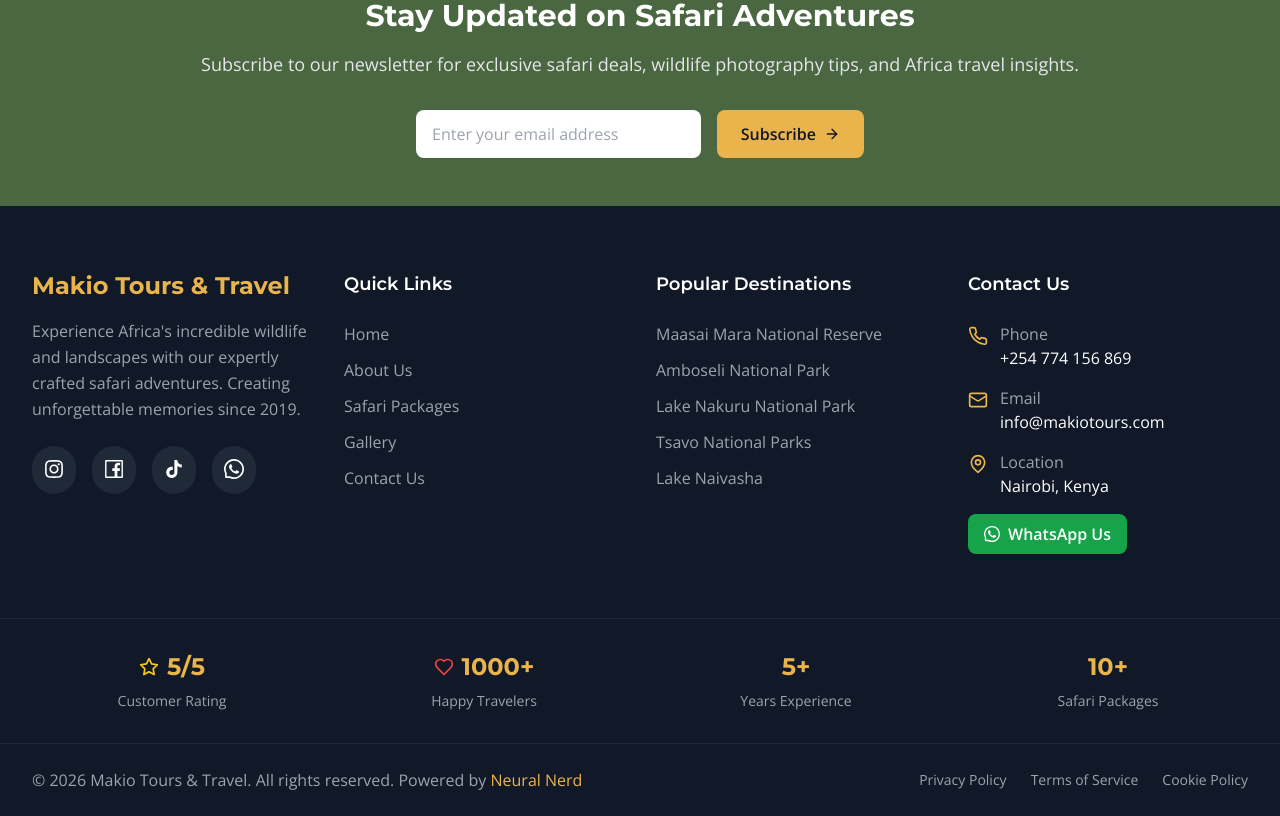
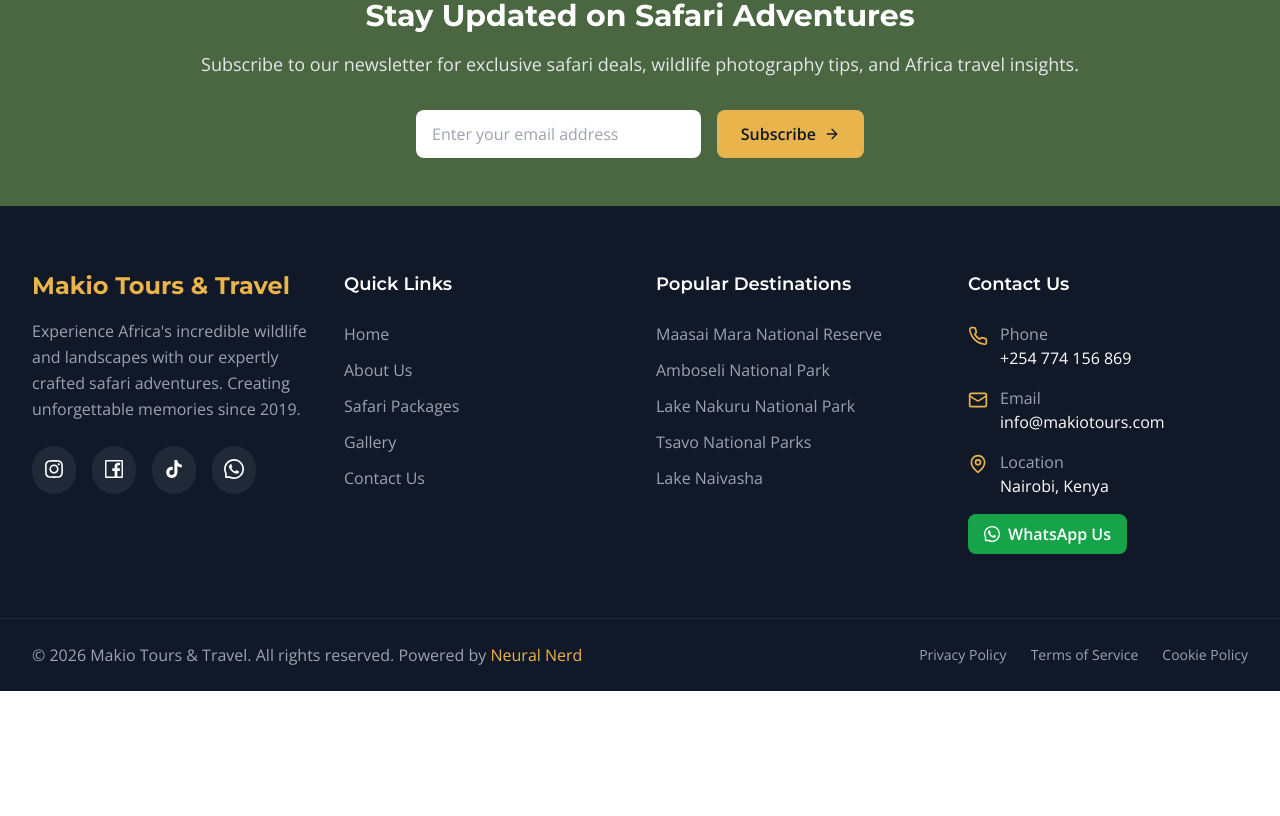
Before and after one commit to Milton-Ngala/Makio, a React (Vite) app: page / in a window 1280 px wide. Shown: the part 6614-7430 px from the top of the page. After the commit the page ends 7305 px from the top, so only its background shows below. Built offline with nearby package versions, Linux system fonts and the light colour scheme.

Commit message:
feat: adjust whatsup icon size on contact page and removed trust indicators in the footer

```diff
--- a/src/components/Booking.tsx
+++ b/src/components/Booking.tsx
@@ -1,5 +1,6 @@
 import React, { useState } from 'react';
 import { Mail, Phone, MessageSquare, CheckCircle, AlertCircle } from 'lucide-react';
+import { WhatsAppOutlined } from '@ant-design/icons';
 
 interface BookingForm {
   name: string;
@@ -10,6 +11,17 @@
   endDate: string;
   guests: number;
   specialRequests: string;
+}
+
+interface BookingErrors {
+  name?: string;
+  email?: string;
+  phone?: string;
+  packageType?: string;
+  startDate?: string;
+  endDate?: string;
+  guests?: string;
+  specialRequests?: string;
 }
 
 const Booking: React.FC = () => {
@@ -26,7 +38,7 @@
 
   const [isSubmitting, setIsSubmitting] = useState(false);
   const [submitStatus, setSubmitStatus] = useState<'idle' | 'success' | 'error'>('idle');
-  const [errors, setErrors] = useState<Partial<BookingForm>>({});
+  const [errors, setErrors] = useState<BookingErrors>({});
 
   const packages = [
     'Maasai Mara Classic Safari',
@@ -37,7 +49,7 @@
   ];
 
   const validateForm = (): boolean => {
-    const newErrors: Partial<BookingForm> = {};
+    const newErrors: BookingErrors = {};
 
     if (!formData.name.trim()) newErrors.name = 'Name is required';
     if (!formData.email.trim()) {
@@ -78,7 +90,7 @@
     }));
 
     // Clear error when user starts typing
-    if (errors[name as keyof BookingForm]) {
+    if (errors[name as keyof BookingErrors]) {
       setErrors(prev => ({
         ...prev,
         [name]: undefined
@@ -439,7 +451,7 @@
                       <span className="font-opensans">info@makiotours.com</span>
                     </div>
                     <div className="flex items-center">
-                      <MessageSquare className="h-5 w-5 mr-3 text-sunset-gold" />
+                      <WhatsAppOutlined className="h-5 w-5 mr-3 text-sunset-gold" style={{fontSize: "20px"}}/>
                       <span className="font-opensans">WhatsApp Available</span>
                     </div>
                   </div>
--- a/src/components/Footer.tsx
+++ b/src/components/Footer.tsx
@@ -218,39 +218,6 @@
         </div>
       </div>
 
-      {/* Trust Indicators */}
-      <div className="border-t border-gray-800 py-8">
-        <div className="container mx-auto px-4 sm:px-6 lg:px-8">
-          <div className="grid grid-cols-2 lg:grid-cols-4 gap-8 text-center">
-            <div>
-              <div className="flex items-center justify-center mb-2">
-                <Star className="h-5 w-5 text-yellow-400 mr-2" />
-                <span className="text-2xl font-montserrat font-bold text-sunset-gold">5/5</span>
-              </div>
-              <p className="font-opensans text-gray-400 text-sm">Customer Rating</p>
-            </div>
-
-            <div>
-              <div className="flex items-center justify-center mb-2">
-                <Heart className="h-5 w-5 text-red-500 mr-2" />
-                <span className="text-2xl font-montserrat font-bold text-sunset-gold">1000+</span>
-              </div>
-              <p className="font-opensans text-gray-400 text-sm">Happy Travelers</p>
-            </div>
-
-            <div>
-              <div className="text-2xl font-montserrat font-bold text-sunset-gold mb-2">5+</div>
-              <p className="font-opensans text-gray-400 text-sm">Years Experience</p>
-            </div>
-
-            <div>
-              <div className="text-2xl font-montserrat font-bold text-sunset-gold mb-2">10+</div>
-              <p className="font-opensans text-gray-400 text-sm">Safari Packages</p>
-            </div>
-          </div>
-        </div>
-      </div>
-
       {/* Bottom Bar */}
       <div className="border-t border-gray-800 py-6">
         <div className="container mx-auto px-4 sm:px-6 lg:px-8">
```
